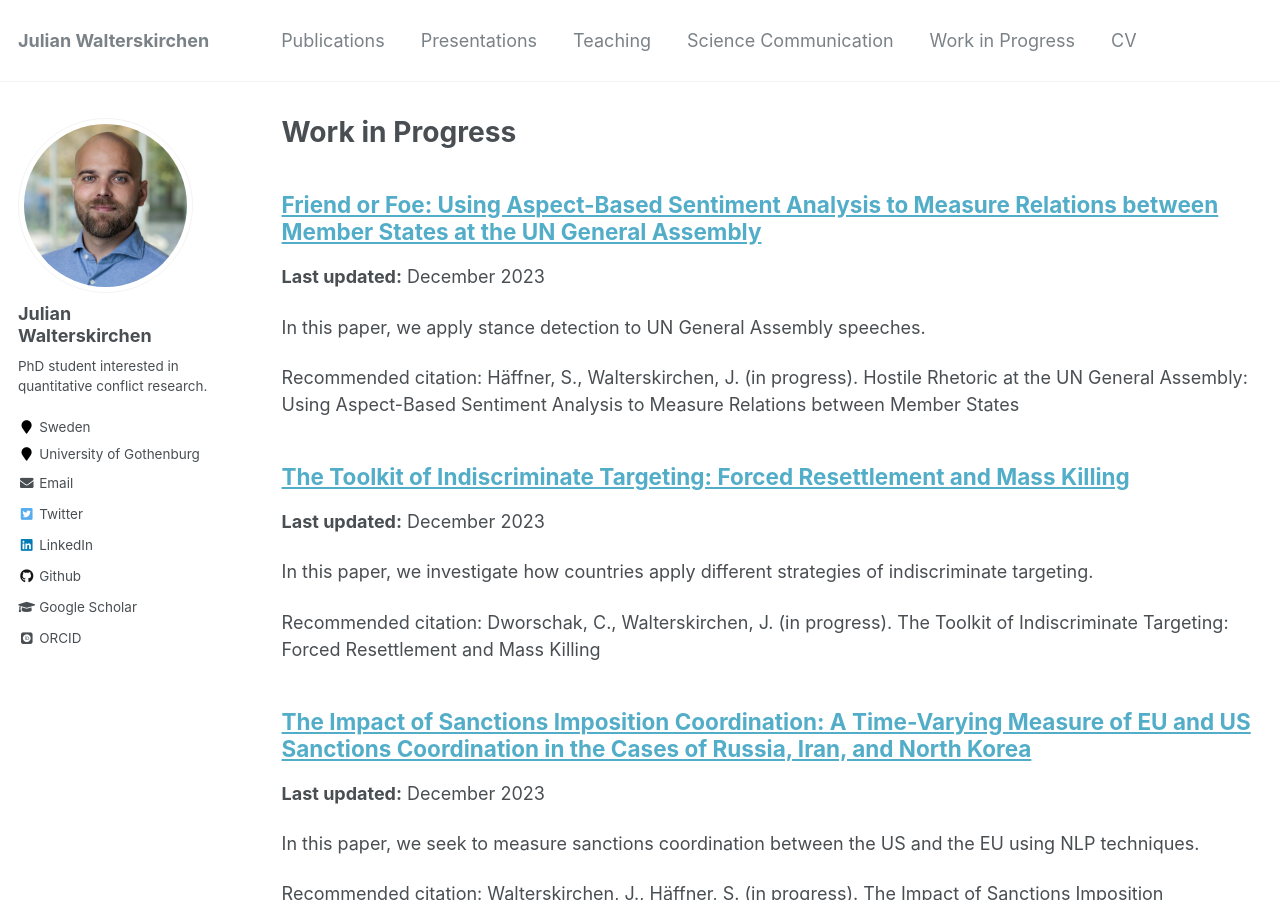
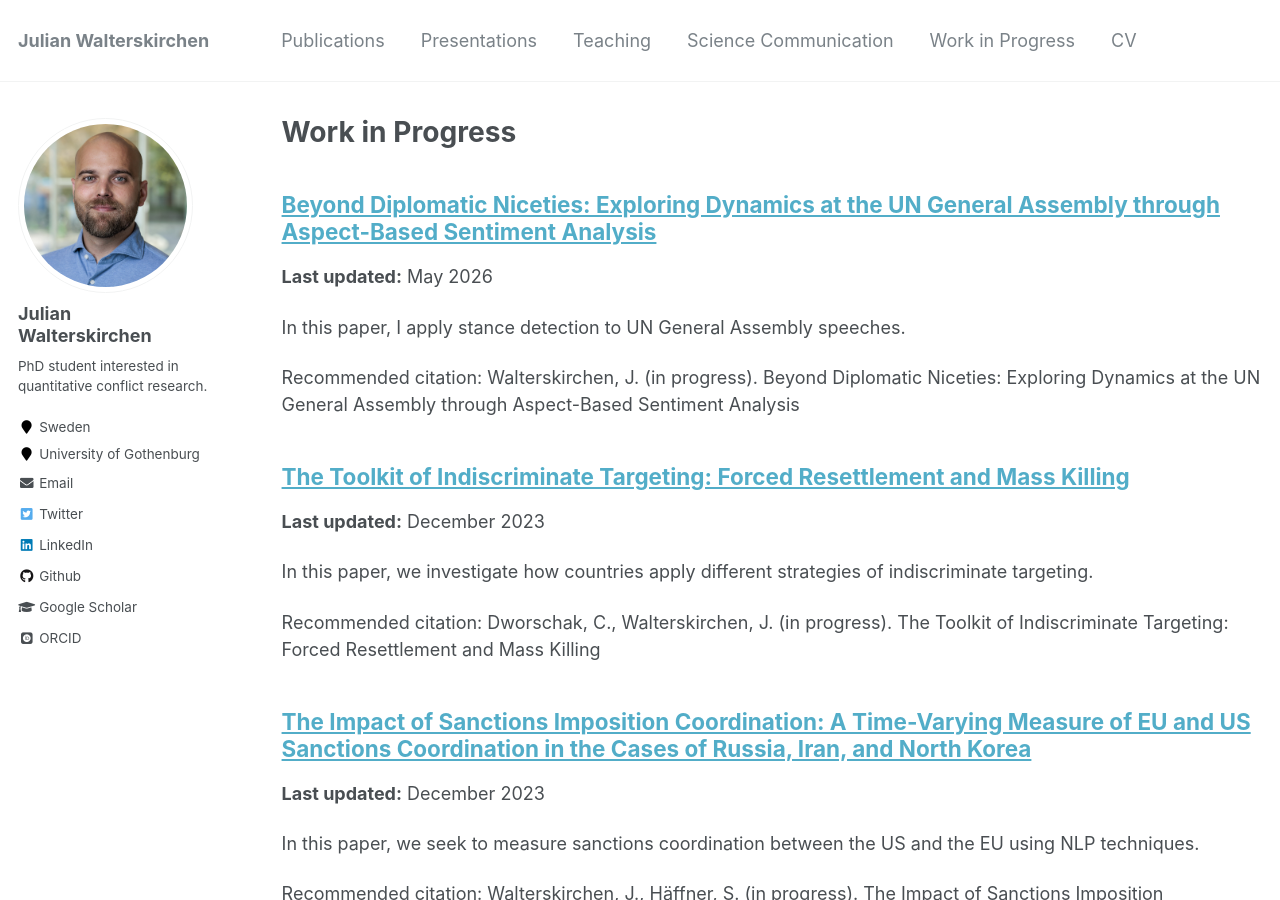
Before and after one commit to jwalterskirchen/jwalterskirchen.github.io, a Jekyll site: the page built from _pages/workinprogress.md, in a window 1280 px wide and 900 px high. Built offline with Jekyll 4.4.1, drawn with Linux system fonts in a browser that asks for light colours; some web fonts are replaced.

Commit message:
Update title, date, and citation in unga.md

```diff
--- a/_workinprogress/unga.md
+++ b/_workinprogress/unga.md
@@ -1,10 +1,10 @@
 ---
-title: "Friend or Foe: Using Aspect-Based Sentiment Analysis to Measure Relations between Member States at the UN General Assembly"
+title: "Beyond Diplomatic Niceties: Exploring Dynamics at the UN General Assembly through Aspect-Based Sentiment Analysis"
 collection: workinprogress
 permalink: /workinprogress/unga
-excerpt: 'In this paper, we apply stance detection to UN General Assembly speeches.'
-date: 2023-12-01
+excerpt: 'In this paper, I apply stance detection to UN General Assembly speeches.'
+date: 2026-05-05
 venue: 'Not Published'
 paperurl: ''
-citation: 'Häffner, S., Walterskirchen, J. (in progress). Hostile Rhetoric at the UN General Assembly: Using Aspect-Based Sentiment Analysis to Measure Relations between Member States'
+citation: 'Walterskirchen, J. (in progress). Beyond Diplomatic Niceties: Exploring Dynamics at the UN General Assembly through Aspect-Based Sentiment Analysis'
 ---
```
